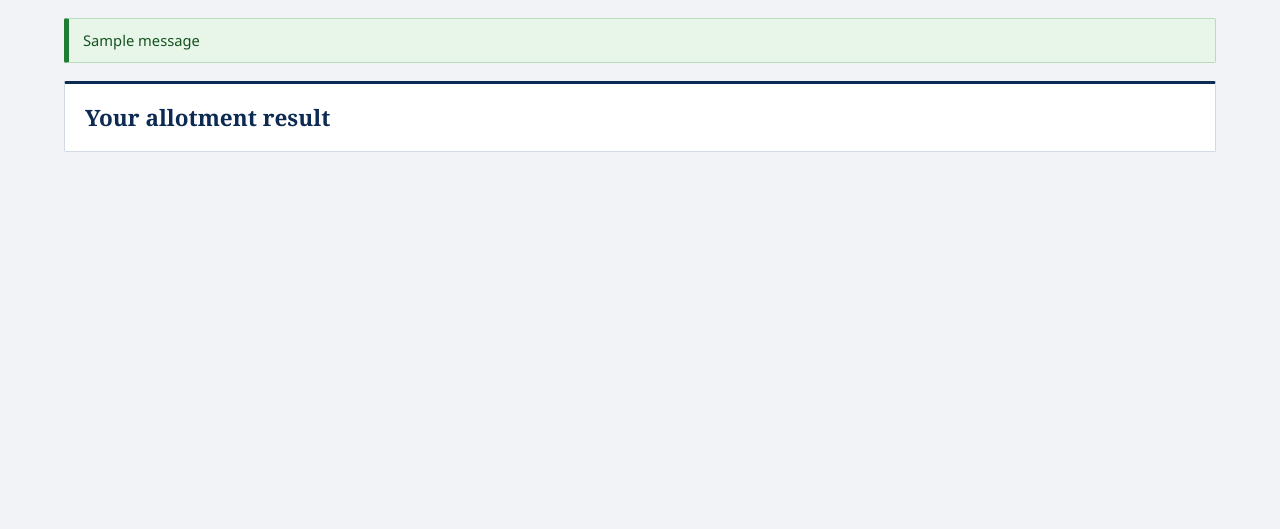
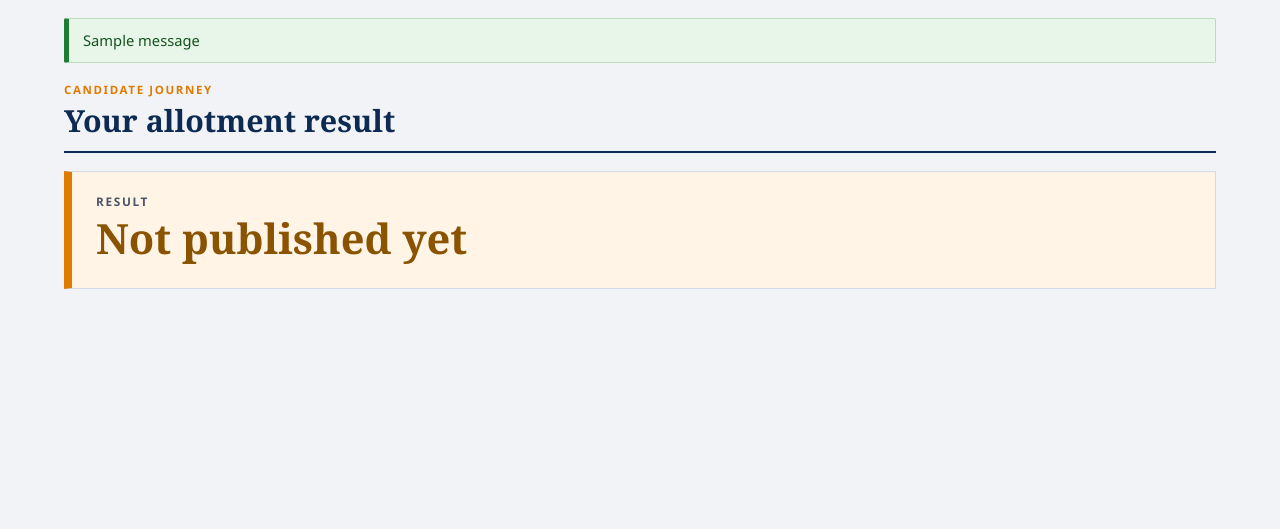
Before and after one commit to Gagan-1718/SE-Team5-Admission-Automation, a Flask app: template templates/results/result.html in a window 1280 px wide. Shown: the part 77-606 px from the top of the page. Run offline with Flask 3, Linux system fonts and the light colour scheme; the template is opened without the code that fills it, so the values that code supplies are empty; tables that the repository leaves empty hold one stand-in row (values such as "Sample post"); one stand-in notice (Sample message) is shown.

Commit message:
feat(ui): result page with a clear status and an official allotment letter (R1-7)

```diff
--- a/templates/results/result.html
+++ b/templates/results/result.html
@@ -1,58 +1,70 @@
 {% extends "base.html" %}
+{% import "_ui.html" as ui %}
 {% block title %}Your allotment result{% endblock %}
 {% block breadcrumb %}Allotment result{% endblock %}
 {% block content %}
 <link rel="stylesheet" href="{{ url_for('static', filename='css/results.css') }}">
-<section class="card result-status">
-  <h1>Your allotment result</h1>
-  <p role="status">{{ message }}</p>
+{% call ui.page_header("Your allotment result", None, "Candidate journey") %}{% endcall %}
+
+{% set kind = {"ALLOCATED": "ok", "NOT_ALLOCATED": "bad"}.get(view.state, "wait") %}
+<section class="status-panel {{ kind }} result-status">
+  <div class="status-label">Result</div>
+  <div class="status-value">{{ {"ALLOCATED": "Seat allotted", "NOT_ALLOCATED": "Not Allocated", "NOT_IN_RUN": "Not part of this run"}.get(view.state, "Not published yet") }}</div>
+  <p class="status-reason" role="status">{{ message }}</p>
   {% if view.state == 'NOT_IN_RUN' %}
-    <p class="hint">Only eligible candidates with locked choices were included. This is different from participating without receiving a seat.</p>
+    <p class="hint" style="margin-top:6px">Only eligible candidates with locked choices were included. This is different from participating without receiving a seat.</p>
   {% elif view.state == 'NOT_ALLOCATED' %}
-    <p>Application reference: <strong>{{ view.result.reference_number }}</strong></p>
-    <span class="pill wait">Not Allocated</span>
+    <p class="hint" style="margin-top:6px">Application reference: <strong>{{ view.result.reference_number }}</strong> · rank {{ view.result.rank }} · {{ view.result.category }} category</p>
   {% endif %}
 </section>
+
 {% if view.state == 'ALLOCATED' %}
-<article class="card ticket result-ticket" aria-labelledby="letter-heading">
-  <p class="eyebrow">Admission Automation · Allotment letter</p>
+<article class="letter result-ticket" aria-labelledby="letter-heading">
+  <header class="letter-head">
+    <span class="brandmark-mark" aria-hidden="true">A</span>
+    <div><strong>Admission Automation</strong><span>Engineering admission and counselling · Karnataka (demo)</span></div>
+    <span class="letter-ref">{{ view.result.reference_number }}</span>
+  </header>
+  <p class="eyebrow">Allotment letter</p>
   <h2 id="letter-heading">Your allotted seat</h2>
-  <span class="pill ok">Allocated</span>
+  <p class="letter-intro">Dear {{ view.result.candidate_name }}, you have been allotted the seat below in this admission cycle.</p>
+  <div class="letter-seat">
+    <div><span>College</span><strong>{{ view.result.college }}</strong></div>
+    <div><span>Branch</span><strong>{{ view.result.branch }}</strong></div>
+  </div>
   <dl class="result-details">
     <div><dt>Candidate</dt><dd>{{ view.result.candidate_name }}</dd></div>
     <div><dt>Application reference</dt><dd>{{ view.result.reference_number }}</dd></div>
-    <div><dt>College</dt><dd>{{ view.result.college }}</dd></div>
-    <div><dt>Branch</dt><dd>{{ view.result.branch }}</dd></div>
     <div><dt>Seat category</dt><dd>{{ view.result.category }}</dd></div>
     <div><dt>Preference</dt><dd>Choice {{ view.result.choice_priority }} of {{ view.result.total_choices }}</dd></div>
     <div><dt>Exam</dt><dd>{{ view.result.exam_type or 'Not recorded' }}</dd></div>
     <div><dt>Rank at allotment</dt><dd>{{ view.result.rank }}</dd></div>
-    <div><dt>Seat decision</dt><dd>{{ view.decision.decision if view.decision else 'Undecided' }}</dd></div>
+    <div><dt>Seat decision</dt><dd>{% if view.decision %}{{ ui.pill(view.decision.decision) }}{% else %}<span class="pill wait">Undecided</span>{% endif %}</dd></div>
   </dl>
   {% if view.decision %}
-    <p role="status">Your decision has already been recorded: <strong>{{ view.decision.decision }}</strong>.</p>
-    <p>Recorded on {{ view.decision.decided_label }} UTC. This decision cannot be changed.</p>
+    <p role="status" class="letter-note">Your decision has already been recorded: <strong>{{ view.decision.decision }}</strong>. Recorded on {{ view.decision.decided_label }} UTC. This decision cannot be changed.</p>
   {% else %}
-  <p>Rejecting the seat does not release it. There is no re-allotment in this cycle.</p>
+    <p class="letter-note">Rejecting the seat does not release it. There is no re-allotment in this cycle.</p>
   {% endif %}
-  <button class="btn no-print" type="button" onclick="window.print()">Print allotment letter</button>
+  <button class="btn ghost no-print" type="button" onclick="window.print()">Print allotment letter</button>
 </article>
+
 {% if not view.decision %}
-<section class="card no-print" aria-labelledby="decision-heading">
+<section class="card no-print decision-card" aria-labelledby="decision-heading">
   <h2 id="decision-heading">Record your seat decision</h2>
-  <p>You can decide only once. Please check your allotted college and branch before confirming.</p>
+  <p class="hint">You can decide only once. Please check your allotted college and branch before confirming.</p>
   <div class="decision-actions">
     <form method="post" action="{{ url_for('results.decision_form') }}"
           onsubmit="return confirm('Accept this allotted seat? You can decide only once.');">
       <input type="hidden" name="csrf_token" value="{{ get_csrf_token() }}">
       <input type="hidden" name="decision" value="Accept">
-      <button class="btn primary" type="submit">Accept seat</button>
+      <button class="btn good lg" type="submit">Accept seat</button>
     </form>
     <form method="post" action="{{ url_for('results.decision_form') }}"
           onsubmit="return confirm('Reject this allotted seat? You can decide only once. The seat will not be released or re-allotted.');">
       <input type="hidden" name="csrf_token" value="{{ get_csrf_token() }}">
       <input type="hidden" name="decision" value="Reject">
-      <button class="btn" type="submit">Reject seat</button>
+      <button class="btn subtle-danger lg" type="submit">Reject seat</button>
     </form>
   </div>
 </section>
```
